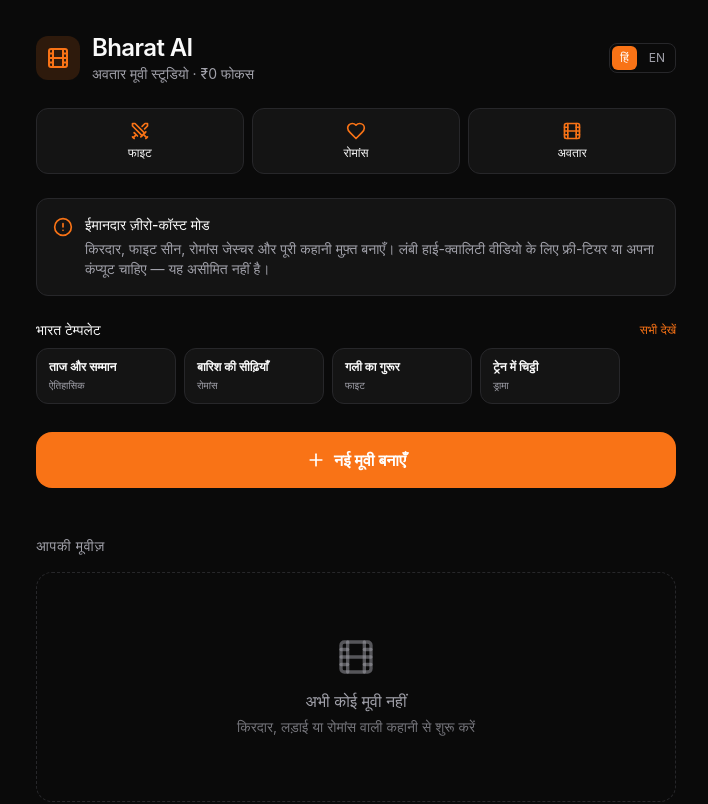
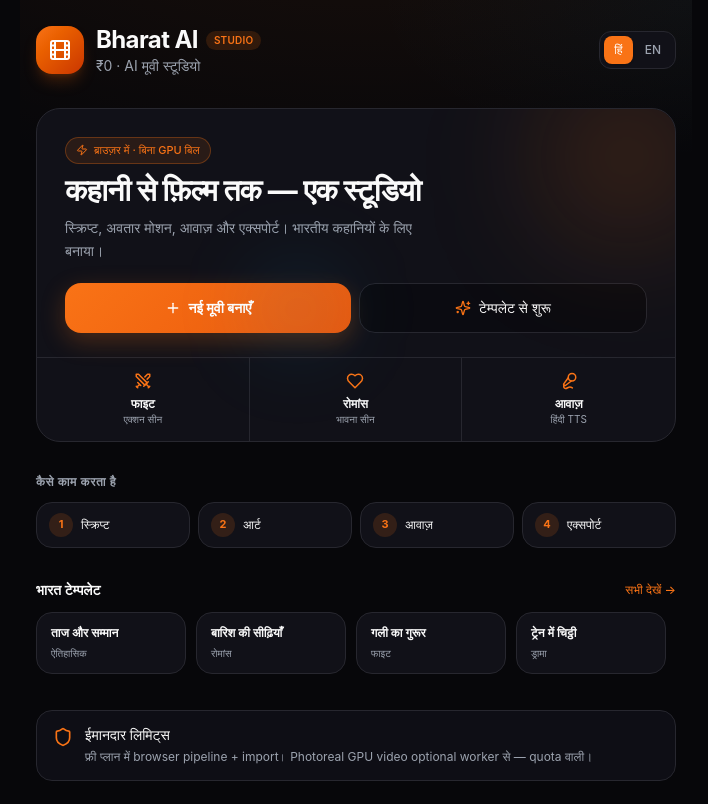
Before and after one commit to bharatnavkalkhand/Bharat-AI, a React (Vite) app: page / in a window 1280 px wide. Shown: the top 804 px of the page, without its empty margins (284-992 px from the left). Built offline with nearby package versions, Linux system fonts and the light colour scheme.

Commit message:
ui: professional home page + design system polish

```diff
--- a/src/pages/HomePage.tsx
+++ b/src/pages/HomePage.tsx
@@ -4,11 +4,15 @@
   Film,
   Plus,
   Clock,
-  AlertCircle,
   Swords,
   Heart,
   Pencil,
   Clapperboard,
+  Sparkles,
+  Mic2,
+  Download,
+  Zap,
+  Shield,
 } from "lucide-react";
 import { useMovieStore } from "@/store/movie-store";
 import { BHARAT_TEMPLATES } from "@/lib/bharat-templates";
@@ -23,25 +27,38 @@
   const navigate = useNavigate();
 
   return (
-    <main className="mx-auto max-w-lg px-4 pb-24 pt-8 sm:max-w-2xl">
-      <header className="mb-6">
-        <div className="flex items-center justify-between gap-3">
+    <main className="page-shell mx-auto min-h-dvh max-w-lg px-4 pb-28 pt-6 sm:max-w-2xl">
+      {/* Top bar */}
+      <header className="mb-8 flex items-center justify-between gap-3">
         <div className="flex items-center gap-3">
-            <div className="flex h-11 w-11 items-center justify-center rounded-xl bg-accent/15 text-accent">
+          <div className="flex h-12 w-12 items-center justify-center rounded-2xl bg-gradient-to-br from-accent to-orange-700 text-white shadow-lg shadow-orange-500/20">
             <Film className="h-6 w-6" />
           </div>
           <div>
-              <h1 className="text-2xl font-semibold tracking-tight">Bharat AI</h1>
-              <p className="text-sm text-muted">{t(uiLang, "appTagline")}</p>
+            <div className="flex items-center gap-2">
+              <h1 className="text-xl font-bold tracking-tight sm:text-2xl">
+                Bharat AI
+              </h1>
+              <span className="rounded-full bg-accent/15 px-2 py-0.5 text-[10px] font-semibold uppercase tracking-wide text-accent">
+                Studio
+              </span>
+            </div>
+            <p className="text-sm text-muted">
+              {uiLang === "hi"
+                ? "₹0 · AI मूवी स्टूडियो"
+                : "₹0 · AI movie studio"}
+            </p>
           </div>
         </div>
-          <div className="flex gap-1 rounded-lg border border-border p-0.5 text-xs">
+        <div className="flex gap-0.5 rounded-xl border border-border bg-card p-1 text-xs font-medium">
           <button
             type="button"
             onClick={() => setUiLang("hi")}
             className={cn(
-                "rounded-md px-2 py-1",
-                uiLang === "hi" ? "bg-accent text-white" : "text-muted",
+              "rounded-lg px-2.5 py-1.5 transition",
+              uiLang === "hi"
+                ? "bg-accent text-white shadow-sm"
+                : "text-muted hover:text-fg",
             )}
           >
             हिं
@@ -50,65 +67,136 @@
             type="button"
             onClick={() => setUiLang("en")}
             className={cn(
-                "rounded-md px-2 py-1",
-                uiLang === "en" ? "bg-accent text-white" : "text-muted",
+              "rounded-lg px-2.5 py-1.5 transition",
+              uiLang === "en"
+                ? "bg-accent text-white shadow-sm"
+                : "text-muted hover:text-fg",
             )}
           >
             EN
           </button>
         </div>
-        </div>
       </header>
 
-      <div className="mb-6 grid grid-cols-3 gap-2 text-center text-xs">
-        <div className="rounded-xl border border-border bg-card p-3">
-          <Swords className="mx-auto h-5 w-5 text-accent" />
-          <p className="mt-1 font-medium">{uiLang === "hi" ? "फाइट" : "Fight"}</p>
-        </div>
-        <div className="rounded-xl border border-border bg-card p-3">
-          <Heart className="mx-auto h-5 w-5 text-accent" />
-          <p className="mt-1 font-medium">{uiLang === "hi" ? "रोमांस" : "Romance"}</p>
-        </div>
-        <div className="rounded-xl border border-border bg-card p-3">
-          <Film className="mx-auto h-5 w-5 text-accent" />
-          <p className="mt-1 font-medium">{uiLang === "hi" ? "अवतार" : "Avatar"}</p>
+      {/* Hero */}
+      <section className="mb-8 overflow-hidden rounded-3xl border border-border bg-card">
+        <div className="relative px-5 pb-6 pt-7 sm:px-7">
+          <div className="pointer-events-none absolute -right-8 -top-8 h-40 w-40 rounded-full bg-accent/20 blur-3xl" />
+          <div className="pointer-events-none absolute bottom-0 left-1/3 h-24 w-24 rounded-full bg-sky-500/10 blur-2xl" />
+
+          <p className="mb-2 inline-flex items-center gap-1.5 rounded-full border border-accent/30 bg-accent/10 px-2.5 py-1 text-[11px] font-medium text-accent">
+            <Zap className="h-3 w-3" />
+            {uiLang === "hi" ? "ब्राउज़र में · बिना GPU बिल" : "In browser · no GPU bill"}
+          </p>
+
+          <h2 className="max-w-md text-2xl font-bold leading-tight tracking-tight sm:text-3xl">
+            {uiLang === "hi"
+              ? "कहानी से फ़िल्म तक — एक स्टूडियो"
+              : "Story to film — one studio"}
+          </h2>
+          <p className="mt-2 max-w-sm text-sm leading-relaxed text-muted">
+            {uiLang === "hi"
+              ? "स्क्रिप्ट, अवतार मोशन, आवाज़ और एक्सपोर्ट। भारतीय कहानियों के लिए बनाया।"
+              : "Script, avatar motion, voice and export. Built for Indian stories."}
+          </p>
+
+          <div className="mt-5 flex flex-col gap-2 sm:flex-row">
+            <Link
+              to="/create"
+              className="btn-primary flex flex-1 items-center justify-center gap-2 px-5 py-3.5 text-sm"
+            >
+              <Plus className="h-4 w-4" />
+              {t(uiLang, "createNew")}
+            </Link>
+            <button
+              type="button"
+              onClick={() => navigate("/create")}
+              className="flex flex-1 items-center justify-center gap-2 rounded-2xl border border-border bg-bg/50 px-5 py-3.5 text-sm font-medium text-fg transition hover:border-accent/40"
+            >
+              <Sparkles className="h-4 w-4 text-accent" />
+              {uiLang === "hi" ? "टेम्पलेट से शुरू" : "Start from template"}
+            </button>
           </div>
         </div>
 
-      <div className="mb-6 flex gap-3 rounded-xl border border-border bg-card p-4 text-sm">
-        <AlertCircle className="mt-0.5 h-5 w-5 shrink-0 text-accent" />
-        <div>
-          <p className="font-medium">{t(uiLang, "honestTitle")}</p>
-          <p className="mt-1 text-muted">{t(uiLang, "honestBody")}</p>
+        {/* Feature strip */}
+        <div className="grid grid-cols-3 border-t border-border divide-x divide-border">
+          {[
+            {
+              icon: Swords,
+              label: uiLang === "hi" ? "फाइट" : "Fight",
+              sub: uiLang === "hi" ? "एक्शन सीन" : "Action scenes",
+            },
+            {
+              icon: Heart,
+              label: uiLang === "hi" ? "रोमांस" : "Romance",
+              sub: uiLang === "hi" ? "भावना सीन" : "Emotion",
+            },
+            {
+              icon: Mic2,
+              label: uiLang === "hi" ? "आवाज़" : "Voice",
+              sub: uiLang === "hi" ? "हिंदी TTS" : "Hindi TTS",
+            },
+          ].map((f) => (
+            <div key={f.label} className="px-3 py-3.5 text-center">
+              <f.icon className="mx-auto h-4.5 w-4.5 text-accent" />
+              <p className="mt-1.5 text-xs font-semibold">{f.label}</p>
+              <p className="text-[10px] text-muted">{f.sub}</p>
             </div>
+          ))}
         </div>
+      </section>
 
-      {/* Phase 5 template strip */}
-      <section className="mb-6">
-        <div className="mb-2 flex items-center justify-between">
-          <h2 className="text-sm font-medium">
+      {/* Pipeline steps */}
+      <section className="mb-8">
+        <h2 className="mb-3 text-xs font-semibold uppercase tracking-wider text-muted">
+          {uiLang === "hi" ? "कैसे काम करता है" : "How it works"}
+        </h2>
+        <ol className="grid grid-cols-2 gap-2 sm:grid-cols-4">
+          {["Script", "Art", "Voice", "Export"].map((step, i) => (
+            <li
+              key={step}
+              className="card-pro flex items-center gap-2 px-3 py-2.5"
+            >
+              <span className="flex h-6 w-6 shrink-0 items-center justify-center rounded-full bg-accent/15 text-[11px] font-bold text-accent">
+                {i + 1}
+              </span>
+              <span className="text-xs font-medium">
+                {uiLang === "hi"
+                  ? ["स्क्रिप्ट", "आर्ट", "आवाज़", "एक्सपोर्ट"][i]
+                  : step}
+              </span>
+            </li>
+          ))}
+        </ol>
+      </section>
+
+      {/* Templates */}
+      <section className="mb-8">
+        <div className="mb-3 flex items-center justify-between">
+          <h2 className="text-sm font-semibold">
             {uiLang === "hi" ? "भारत टेम्पलेट" : "Bharat templates"}
           </h2>
           <button
             type="button"
             onClick={() => navigate("/create")}
-            className="text-xs text-accent"
+            className="text-xs font-medium text-accent hover:underline"
           >
-            {uiLang === "hi" ? "सभी देखें" : "See all"}
+            {uiLang === "hi" ? "सभी देखें →" : "See all →"}
           </button>
         </div>
-        <div className="flex gap-2 overflow-x-auto pb-1">
-          {BHARAT_TEMPLATES.slice(0, 4).map((tpl) => (
+        <div className="scroll-x-hide flex gap-2.5 pb-1">
+          {BHARAT_TEMPLATES.slice(0, 5).map((tpl) => (
             <button
               key={tpl.id}
               type="button"
               onClick={() => navigate("/create")}
-              className="min-w-[140px] shrink-0 rounded-xl border border-border bg-card px-3 py-2.5 text-left hover:border-accent/50"
+              className="card-pro min-w-[150px] shrink-0 px-3.5 py-3 text-left hover:border-accent/50"
             >
-              <p className="text-xs font-semibold leading-tight">
+              <p className="text-xs font-semibold leading-snug">
                 {uiLang === "hi" ? tpl.titleHi : tpl.titleEn}
               </p>
-              <p className="mt-1 text-[10px] text-muted">
+              <p className="mt-1.5 text-[10px] leading-snug text-muted">
                 {uiLang === "hi" ? tpl.tagHi : tpl.tagEn}
               </p>
             </button>
@@ -116,42 +204,71 @@
         </div>
       </section>
 
+      {/* Trust / honesty strip */}
+      <div className="mb-8 flex gap-3 rounded-2xl border border-border bg-card/80 px-4 py-3.5 text-sm">
+        <Shield className="mt-0.5 h-5 w-5 shrink-0 text-accent" />
+        <div>
+          <p className="font-medium">
+            {uiLang === "hi" ? "ईमानदार लिमिट्स" : "Honest limits"}
+          </p>
+          <p className="mt-0.5 text-xs leading-relaxed text-muted">
+            {uiLang === "hi"
+              ? "फ्री प्लान में browser pipeline + import। Photoreal GPU video optional worker से — quota वाली।"
+              : "Free plan: browser pipeline + import. Photoreal GPU video via optional workers — quota limited."}
+          </p>
+        </div>
+      </div>
+
+      {/* Movies list */}
+      <section>
+        <div className="mb-4 flex items-center justify-between">
+          <h2 className="text-sm font-semibold">
+            {t(uiLang, "yourMovies")}
+          </h2>
+          {movies.length > 0 && (
+            <span className="rounded-full bg-card px-2 py-0.5 text-[11px] text-muted">
+              {movies.length}
+            </span>
+          )}
+        </div>
+
+        {movies.length === 0 ? (
+          <div className="card-pro border-dashed py-14 text-center">
+            <div className="mx-auto flex h-14 w-14 items-center justify-center rounded-2xl bg-accent/10">
+              <Clapperboard className="h-7 w-7 text-accent/80" />
+            </div>
+            <p className="mt-4 font-medium text-fg/90">
+              {t(uiLang, "noMovies")}
+            </p>
+            <p className="mx-auto mt-1 max-w-xs text-sm text-muted">
+              {t(uiLang, "noMoviesHint")}
+            </p>
             <Link
               to="/create"
-        className={cn(
-          "flex w-full items-center justify-center gap-2 rounded-2xl",
-          "bg-accent px-6 py-4 text-base font-semibold text-white",
-          "transition active:scale-[0.98] hover:bg-accent-hover",
-        )}
+              className="btn-primary mt-5 inline-flex items-center gap-2 px-5 py-2.5 text-sm"
             >
-        <Plus className="h-5 w-5" />
+              <Plus className="h-4 w-4" />
               {t(uiLang, "createNew")}
             </Link>
-
-      <section className="mt-12">
-        <h2 className="mb-4 text-sm font-medium uppercase tracking-wider text-muted">
-          {t(uiLang, "yourMovies")}
-        </h2>
-
-        {movies.length === 0 ? (
-          <div className="rounded-2xl border border-dashed border-border py-16 text-center">
-            <Film className="mx-auto h-10 w-10 text-muted/50" />
-            <p className="mt-3 text-muted">{t(uiLang, "noMovies")}</p>
-            <p className="mt-1 text-sm text-muted/70">{t(uiLang, "noMoviesHint")}</p>
           </div>
         ) : (
           <ul className="space-y-3">
             {movies.map((movie) => (
               <li key={movie.id}>
-                <div className="rounded-2xl border border-border bg-card p-4 transition hover:border-accent/40">
+                <div className="card-pro p-4 hover:border-accent/30">
                   <Link
                     to={`/movie/${movie.id}`}
                     onClick={() => setCurrentMovie(movie.id)}
-                    className="block active:scale-[0.99]"
+                    className="block"
                   >
-                    <h3 className="truncate font-medium">{movie.title}</h3>
+                    <div className="flex items-start justify-between gap-3">
+                      <h3 className="truncate font-semibold">{movie.title}</h3>
+                      <span className="shrink-0 rounded-md bg-bg px-1.5 py-0.5 text-[10px] uppercase tracking-wide text-muted">
+                        {movie.status}
+                      </span>
+                    </div>
                     {movie.synopsis && (
-                      <p className="mt-1 line-clamp-2 text-sm text-muted">
+                      <p className="mt-1.5 line-clamp-2 text-sm text-muted">
                         {movie.synopsis}
                       </p>
                     )}
@@ -170,11 +287,11 @@
                       </span>
                     </div>
                   </Link>
-                  <div className="mt-3 flex gap-2 border-t border-border pt-3">
+                  <div className="mt-3.5 flex gap-2 border-t border-border pt-3">
                     <Link
                       to={`/movie/${movie.id}`}
                       onClick={() => setCurrentMovie(movie.id)}
-                      className="flex flex-1 items-center justify-center gap-1.5 rounded-xl border border-border py-2 text-xs font-medium text-muted hover:border-accent hover:text-accent"
+                      className="flex flex-1 items-center justify-center gap-1.5 rounded-xl border border-border py-2.5 text-xs font-medium text-muted transition hover:border-accent hover:text-accent"
                     >
                       <Pencil className="h-3.5 w-3.5" />
                       {t(uiLang, "editMovie")}
@@ -182,9 +299,9 @@
                     <Link
                       to={`/movie/${movie.id}/produce`}
                       onClick={() => setCurrentMovie(movie.id)}
-                      className="flex flex-1 items-center justify-center gap-1.5 rounded-xl border border-accent/40 bg-accent/10 py-2 text-xs font-semibold text-accent"
+                      className="flex flex-1 items-center justify-center gap-1.5 rounded-xl border border-accent/40 bg-accent/10 py-2.5 text-xs font-semibold text-accent transition hover:bg-accent/20"
                     >
-                      <Clapperboard className="h-3.5 w-3.5" />
+                      <Download className="h-3.5 w-3.5" />
                       {t(uiLang, "produce")}
                     </Link>
                   </div>
@@ -194,6 +311,10 @@
           </ul>
         )}
       </section>
+
+      <footer className="mt-12 border-t border-border pt-6 text-center text-[11px] text-muted">
+        Bharat AI · zero-cost movie studio · browser-first
+      </footer>
     </main>
   );
 }
--- a/src/styles.css
+++ b/src/styles.css
@@ -1,17 +1,24 @@
 @import "tailwindcss";
 
 @theme {
-  --color-bg: #0a0a0a;
+  --color-bg: #07070a;
   --color-fg: #fafafa;
-  --color-muted: #a1a1aa;
-  --color-card: #141414;
-  --color-border: #27272a;
+  --color-muted: #9ca3af;
+  --color-card: #111118;
+  --color-card-elevated: #16161f;
+  --color-border: #27272f;
+  --color-border-strong: #3f3f4a;
   --color-accent: #f97316;
   --color-accent-hover: #ea580c;
-  --font-sans: "Inter", ui-sans-serif, system-ui, sans-serif;
+  --color-accent-soft: rgba(249, 115, 22, 0.12);
+  --color-success: #34d399;
+  --color-info: #38bdf8;
+  --font-sans: "Inter", ui-sans-serif, system-ui, -apple-system, sans-serif;
 }
 
-html, body, #root {
+html,
+body,
+#root {
   height: 100%;
 }
 
@@ -21,10 +28,55 @@
   color: var(--color-fg);
   font-family: var(--font-sans);
   -webkit-font-smoothing: antialiased;
+  -moz-osx-font-smoothing: grayscale;
 }
 
-button, [role="button"] {
+/* Subtle cinematic vignette on main surfaces */
+.page-shell {
+  background:
+    radial-gradient(1200px 600px at 50% -10%, rgba(249, 115, 22, 0.08), transparent 55%),
+    radial-gradient(800px 400px at 100% 0%, rgba(56, 189, 248, 0.04), transparent 40%),
+    var(--color-bg);
+}
+
+button,
+[role="button"] {
   cursor: pointer;
+}
+
+/* Focus ring for accessibility */
+:focus-visible {
+  outline: 2px solid var(--color-accent);
+  outline-offset: 2px;
+}
+
+/* Smooth cards */
+.card-pro {
+  background: var(--color-card);
+  border: 1px solid var(--color-border);
+  border-radius: 1rem;
+  transition: border-color 0.15s ease, transform 0.15s ease, box-shadow 0.15s ease;
+}
+
+.card-pro:hover {
+  border-color: var(--color-border-strong);
+}
+
+.btn-primary {
+  background: linear-gradient(135deg, #f97316 0%, #ea580c 100%);
+  color: white;
+  font-weight: 600;
+  border-radius: 1rem;
+  transition: transform 0.12s ease, box-shadow 0.12s ease, filter 0.12s ease;
+  box-shadow: 0 8px 24px rgba(249, 115, 22, 0.25);
+}
+
+.btn-primary:hover {
+  filter: brightness(1.05);
+}
+
+.btn-primary:active {
+  transform: scale(0.98);
 }
 
 @supports (padding: max(0px)) {
@@ -33,3 +85,12 @@
     padding-right: env(safe-area-inset-right);
   }
 }
+
+/* Hide scrollbar on horizontal strips but keep scroll */
+.scroll-x-hide {
+  overflow-x: auto;
+  scrollbar-width: none;
+}
+.scroll-x-hide::-webkit-scrollbar {
+  display: none;
+}
```
Lines whose indentation alone changed are shown as unchanged.
